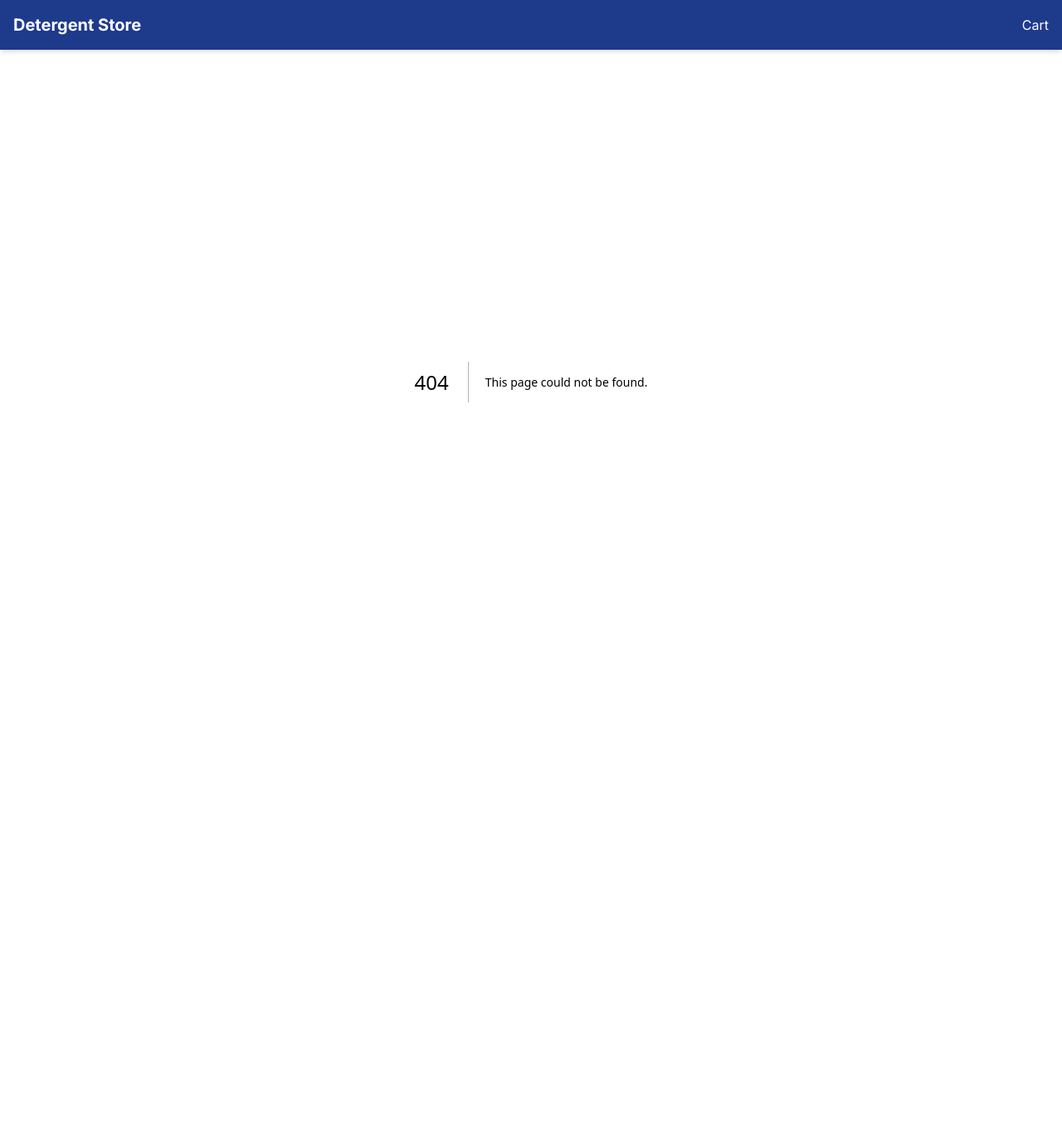
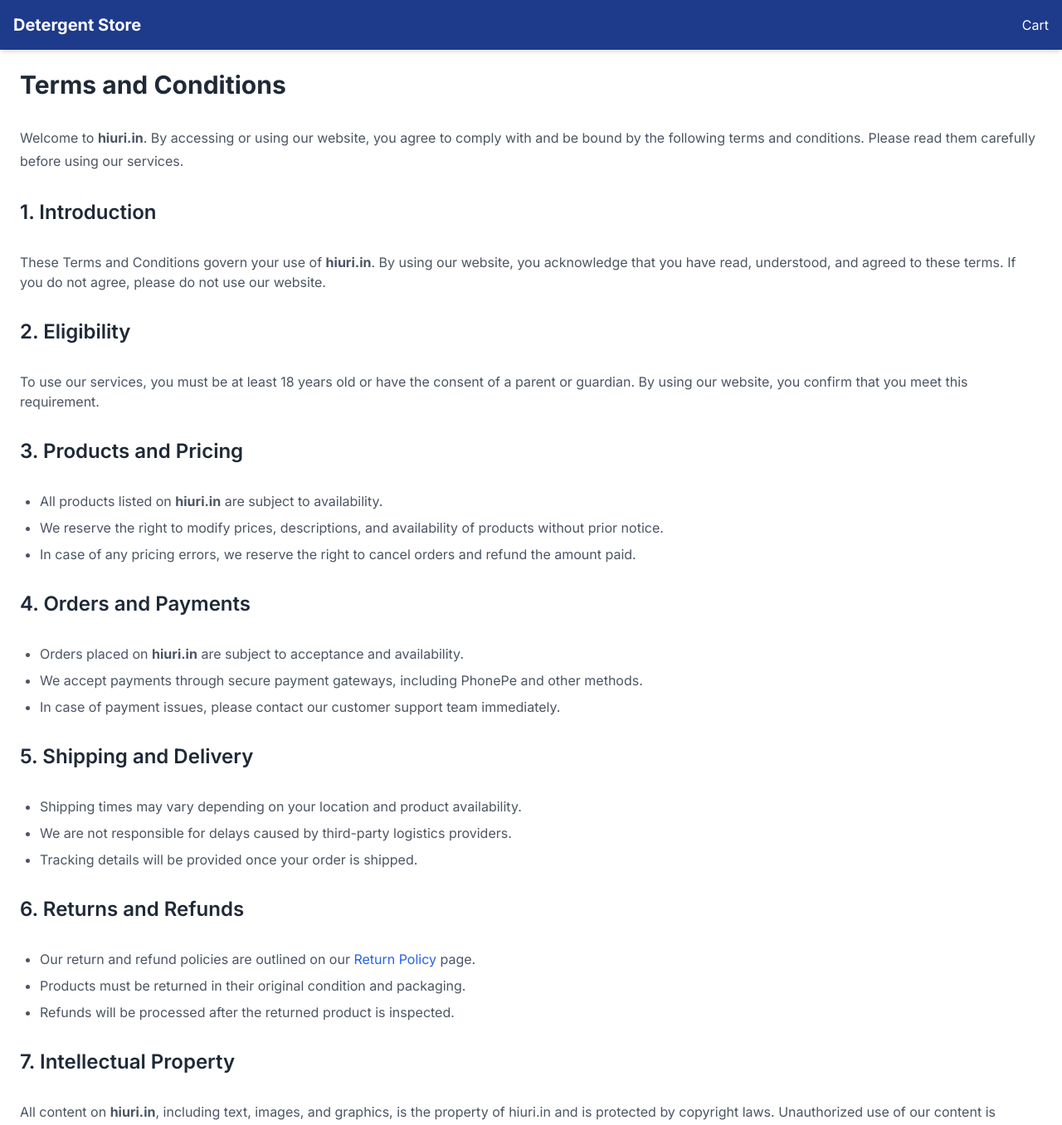
Before and after one commit to debmalya37/ecommerce-web, a Next.js app: page /terms-and-conditions in a window 1280 px wide. Before the commit this address had no page. Shown: the top 1356 px of the page at 83% size. Before the commit the page ends 860 px from the top, so only its background shows below. Built offline with nearby package versions, Linux system fonts and the light colour scheme.

Commit message:
#added terms and condition page

```diff
--- a/package.json
+++ b/package.json
@@ -9,11 +9,14 @@
     "lint": "next lint"
   },
   "dependencies": {
+    "@types/crypto-js": "^4.2.2",
     "axios": "^1.7.7",
+    "crypto-js": "^4.2.0",
     "mongoose": "^8.8.1",
     "next": "14.2.7",
     "react": "^18",
-    "react-dom": "^18"
+    "react-dom": "^18",
+    "uuid": "^11.0.4"
   },
   "devDependencies": {
     "@types/node": "^20",
--- /dev/null
+++ b/src/app/terms-and-conditions/page.tsx
@@ -0,0 +1,73 @@
+export default function TermsAndConditions() {
+    return (
+      <div className="container mx-auto p-6 space-y-8">
+        <h1 className="text-3xl font-bold text-gray-800">Terms and Conditions</h1>
+        <p className="text-gray-600 leading-7">
+          Welcome to <strong>hiuri.in</strong>. By accessing or using our website, you agree to comply with and be bound by the following terms and conditions. Please read them carefully before using our services.
+        </p>
+
+        <h2 className="text-2xl font-semibold text-gray-800">1. Introduction</h2>
+        <p className="text-gray-600">
+          These Terms and Conditions govern your use of <strong>hiuri.in</strong>. By using our website, you acknowledge that you have read, understood, and agreed to these terms. If you do not agree, please do not use our website.
+        </p>
+
+        <h2 className="text-2xl font-semibold text-gray-800">2. Eligibility</h2>
+        <p className="text-gray-600">
+          To use our services, you must be at least 18 years old or have the consent of a parent or guardian. By using our website, you confirm that you meet this requirement.
+        </p>
+
+        <h2 className="text-2xl font-semibold text-gray-800">3. Products and Pricing</h2>
+        <ul className="list-disc ml-6 text-gray-600 space-y-2">
+          <li>All products listed on <strong>hiuri.in</strong> are subject to availability.</li>
+          <li>We reserve the right to modify prices, descriptions, and availability of products without prior notice.</li>
+          <li>In case of any pricing errors, we reserve the right to cancel orders and refund the amount paid.</li>
+        </ul>
+
+        <h2 className="text-2xl font-semibold text-gray-800">4. Orders and Payments</h2>
+        <ul className="list-disc ml-6 text-gray-600 space-y-2">
+          <li>Orders placed on <strong>hiuri.in</strong> are subject to acceptance and availability.</li>
+          <li>We accept payments through secure payment gateways, including PhonePe and other methods.</li>
+          <li>In case of payment issues, please contact our customer support team immediately.</li>
+        </ul>
+
+        <h2 className="text-2xl font-semibold text-gray-800">5. Shipping and Delivery</h2>
+        <ul className="list-disc ml-6 text-gray-600 space-y-2">
+          <li>Shipping times may vary depending on your location and product availability.</li>
+          <li>We are not responsible for delays caused by third-party logistics providers.</li>
+          <li>Tracking details will be provided once your order is shipped.</li>
+        </ul>
+
+        <h2 className="text-2xl font-semibold text-gray-800">6. Returns and Refunds</h2>
+        <ul className="list-disc ml-6 text-gray-600 space-y-2">
+          <li>Our return and refund policies are outlined on our <a href="/return-policy" className="text-blue-600 hover:underline">Return Policy</a> page.</li>
+          <li>Products must be returned in their original condition and packaging.</li>
+          <li>Refunds will be processed after the returned product is inspected.</li>
+        </ul>
+
+        <h2 className="text-2xl font-semibold text-gray-800">7. Intellectual Property</h2>
+        <p className="text-gray-600">
+          All content on <strong>hiuri.in</strong>, including text, images, and graphics, is the property of hiuri.in and is protected by copyright laws. Unauthorized use of our content is prohibited.
+        </p>
+
+        <h2 className="text-2xl font-semibold text-gray-800">8. Limitation of Liability</h2>
+        <p className="text-gray-600">
+          Hiuri.in is not liable for any direct, indirect, incidental, or consequential damages arising from your use of our website or products.
+        </p>
+
+        <h2 className="text-2xl font-semibold text-gray-800">9. Changes to Terms</h2>
+        <p className="text-gray-600">
+          We reserve the right to modify these terms and conditions at any time. Changes will be effective immediately upon posting on this page.
+        </p>
+
+        <h2 className="text-2xl font-semibold text-gray-800">10. Governing Law</h2>
+        <p className="text-gray-600">
+          These terms and conditions are governed by the laws of India. Any disputes will be subject to the exclusive jurisdiction of the courts in [Your City].
+        </p>
+
+        <h2 className="text-2xl font-semibold text-gray-800">11. Contact Us</h2>
+        <p className="text-gray-600">
+          If you have any questions about these terms and conditions, please contact us at <a href="mailto:support@hiuri.in" className="text-blue-600 hover:underline">support@hiuri.in</a>.
+        </p>
+      </div>
+    );
+  }
```
Also changed, not shown: 2 other files (tests, documents, lock files or other folders).
